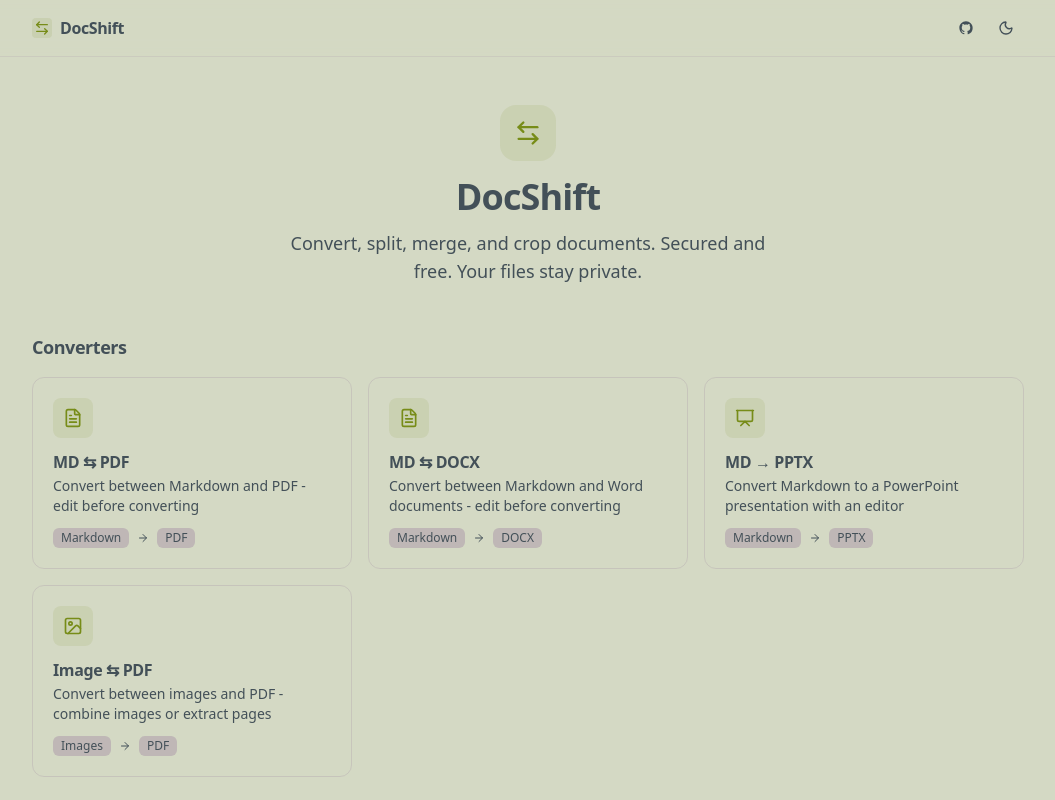
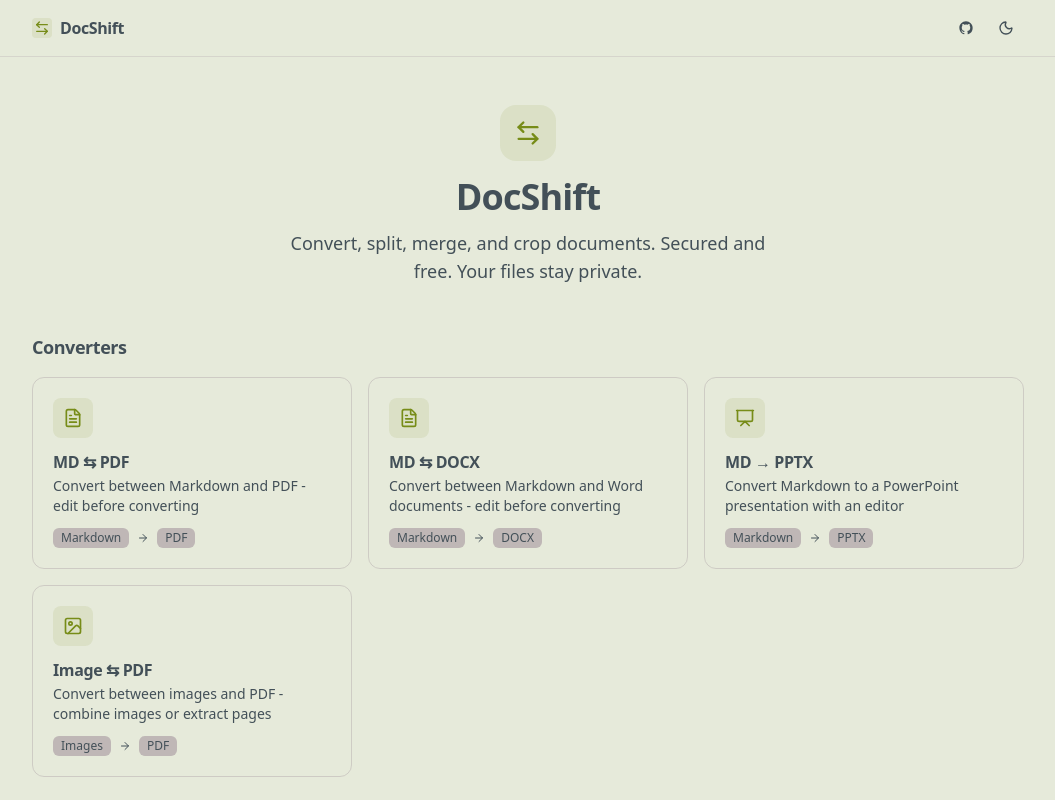
Before and after one commit to vionakaleb/docshift-converter, a Next.js app: page / in a window 1280 px wide. Shown: the top 800 px of the page, without its empty margins (112-1167 px from the left). Built offline with nearby package versions, Linux system fonts and the light colour scheme; no server answers.

Commit message:
Fix color

```diff
--- a/src/app/globals.css
+++ b/src/app/globals.css
@@ -22,7 +22,7 @@
 }
 
 :root {
-  --background: #d4d9c4;
+  --background: #e6eada;
   --foreground: #435058;
   --primary: #778c18;
   --primary-foreground: #435058;
@@ -31,9 +31,9 @@
   --muted: #bfb7b6;
   --muted-foreground: #435058;
   --accent: #848c8e;
-  --accent-foreground: #d4d9c4;
+  --accent-foreground: #e6eada;
   --destructive: #ef4444;
-  --destructive-foreground: #d4d9c4;
+  --destructive-foreground: #e6eada;
   --border: #bfb7b6;
   --input: #bfb7b6;
   --ring: #778c18;
```
